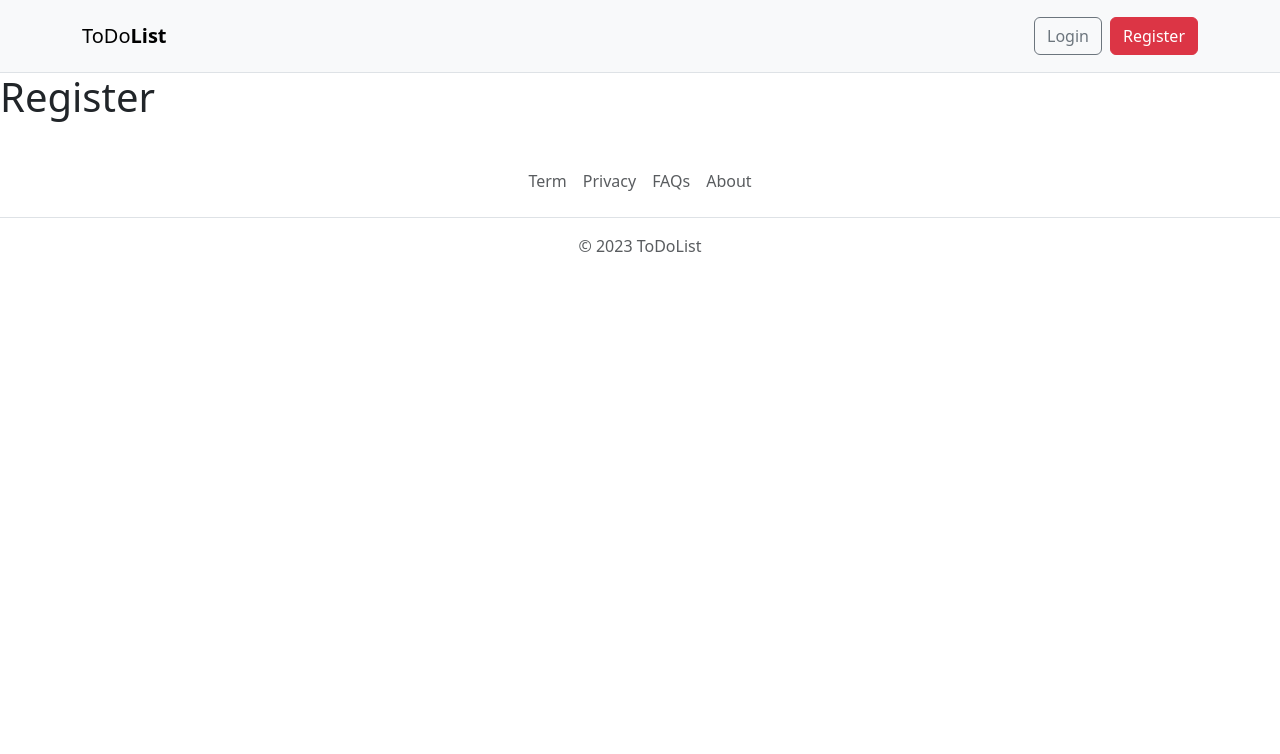
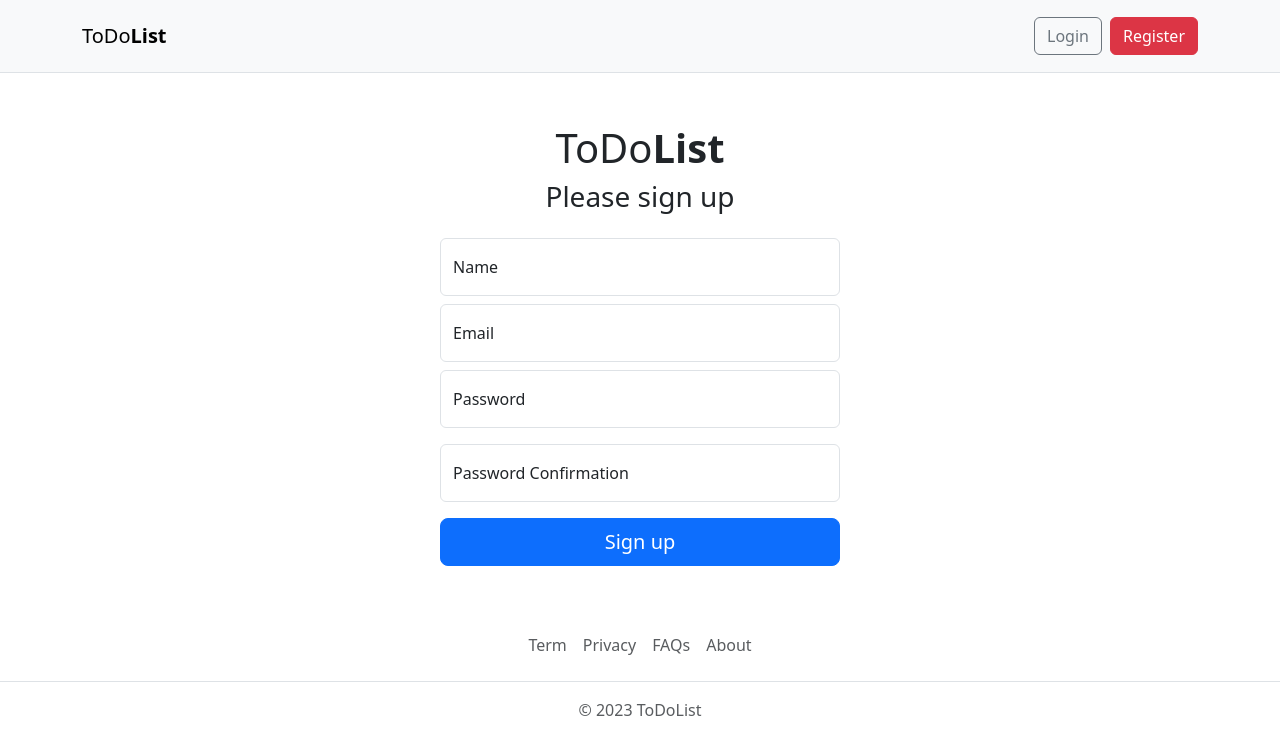
Before and after one commit to elvan/todo-list-app-frontend-vue, a Vue app: page /register in a window 1280 px wide. Shown: the top 754 px of the page. Built offline with nearby package versions, Linux system fonts and the light colour scheme; no server answers.

Commit message:
add a registration form

```diff
--- a/src/pages/RegisterPage.vue
+++ b/src/pages/RegisterPage.vue
@@ -1,3 +1,112 @@
 <template>
-  <h1>Register</h1>
+  <main class="auth-wrapper">
+    <form class="auth-form" @submit.prevent="handleSubmit">
+      <h1>
+        <span>ToDo</span>
+        <strong>List</strong>
+      </h1>
+      <h2 class="h3 mb-4 fw-normal">Please sign up</h2>
+      <div class="form-floating mb-2">
+        <input
+          type="text"
+          class="form-control"
+          :class="{ 'is-invalid': errors.name && errors.name[0] }"
+          id="name"
+          v-model="form.name"
+          placeholder="Your name"
+        />
+        <label for="name">Name</label>
+        <div class="invalid-feedback" v-if="errors.name && errors.name[0]">
+          {{ errors.name && errors.name[0] }}
+        </div>
+      </div>
+      <div class="form-floating mb-2">
+        <input
+          type="email"
+          class="form-control"
+          :class="{ 'is-invalid': errors.email && errors.email[0] }"
+          id="email"
+          v-model="form.email"
+          placeholder="name@example.com"
+        />
+        <label for="email">Email</label>
+        <div class="invalid-feedback" v-if="errors.email && errors.email[0]">
+          {{ errors.email && errors.email[0] }}
+        </div>
+      </div>
+      <div class="form-floating mb-3">
+        <input
+          type="password"
+          class="form-control"
+          :class="{ 'is-invalid': errors.password && errors.password[0] }"
+          id="password"
+          v-model="form.password"
+          placeholder="Password"
+        />
+        <label for="password">Password</label>
+        <div
+          class="invalid-feedback"
+          v-if="errors.password && errors.password[0]"
+        >
+          {{ errors.password && errors.password[0] }}
+        </div>
+      </div>
+      <div class="form-floating mb-3">
+        <input
+          type="password"
+          class="form-control"
+          id="password_confirmation"
+          v-model="form.password_confirmation"
+          placeholder="Password Confirmation"
+        />
+        <label for="password_confirmation">Password Confirmation</label>
+      </div>
+
+      <button class="w-100 btn btn-lg btn-primary" type="submit">
+        Sign up
+      </button>
+    </form>
+  </main>
 </template>
+
+<script setup>
+import { storeToRefs } from 'pinia';
+import { reactive } from 'vue';
+import { useRouter } from 'vue-router';
+import { useAuthStore } from '../stores/auth';
+
+const router = useRouter();
+const store = useAuthStore();
+const { isLoggedIn, errors } = storeToRefs(store);
+const { handleRegister } = store;
+
+const form = reactive({
+  name: '',
+  email: '',
+  password: '',
+  password_confirmation: '',
+});
+
+const handleSubmit = async () => {
+  await handleRegister(form);
+  if (isLoggedIn.value) {
+    router.push({ name: 'tasks' });
+  }
+};
+</script>
+
+<style scoped>
+.auth-wrapper {
+  width: 100%;
+  display: flex;
+  justify-content: center;
+  align-items: center;
+  text-align: center;
+  min-height: 60vh;
+  margin-top: 2rem;
+}
+
+.auth-form {
+  width: 400px;
+}
+</style>
--- a/src/stores/auth.js
+++ b/src/stores/auth.js
@@ -31,11 +31,17 @@ export const useAuthStore = defineStore('authStore', () => {
   };
 
   const handleRegister = async (newUser) => {
-    await register(newUser);
-    await handleLogin({
-      email: newUser.email,
-      password: newUser.password,
-    });
+    try {
+      await register(newUser);
+      await handleLogin({
+        email: newUser.email,
+        password: newUser.password,
+      });
+    } catch (error) {
+      if (error.response && error.response.status === 422) {
+        errors.value = error.response.data.errors;
+      }
+    }
   };
 
   const handleLogout = async () => {
```
